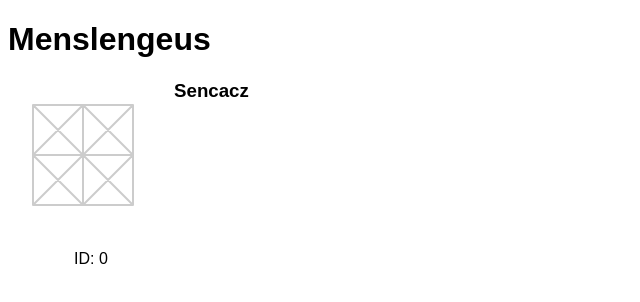
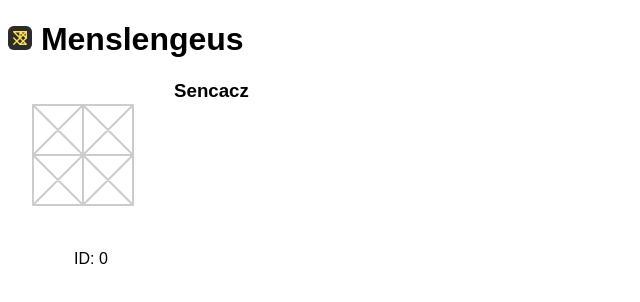
Before and after one commit to junhg0211/menslengeus-1.1, a plain HTML site: page index.html in a window 1280 px wide. Shown: the whole page, without its empty margins (0-640 px from the left). Drawn offline with Linux system fonts and the light colour scheme.

Commit message:
create logo

```diff
--- a/index.html
+++ b/index.html
@@ -4,11 +4,12 @@
   <meta charset="utf-8">
   <title>Menslengeus</title>
   <link rel="stylesheet" href="style.css">
+  <link rel="icon" type="image/png" href="logo.svg">
   <script src="svg.js"></script>
   <script src="index.js"></script>
 </head>
 <body>
-  <h1>Menslengeus</h1>
+  <h1><img src="logo.svg" style="height: 1.5rem;"></img> Menslengeus</h1>
   <div class="container">
     <div>
       <canvas id="pad"></canvas>
```
Also changed, not shown: logo.svg (added), 1 other file.
